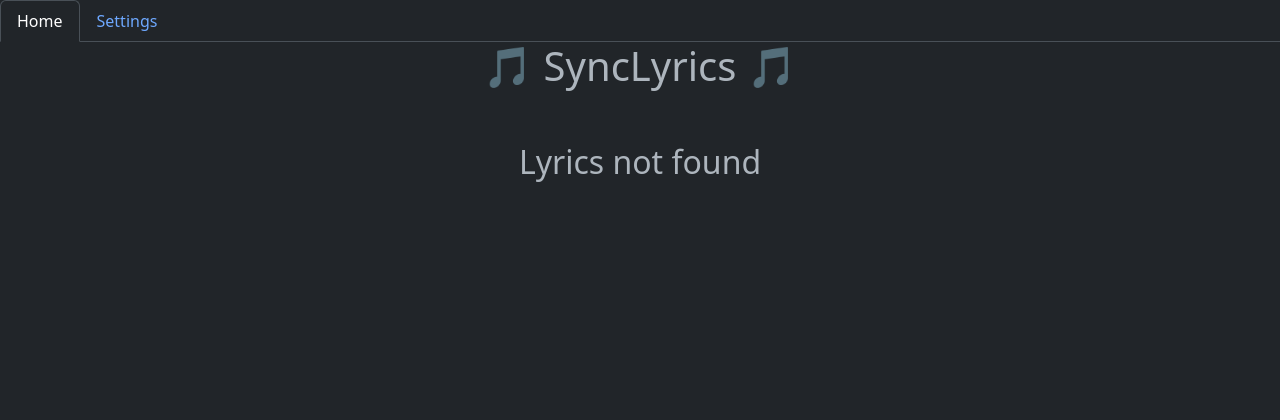
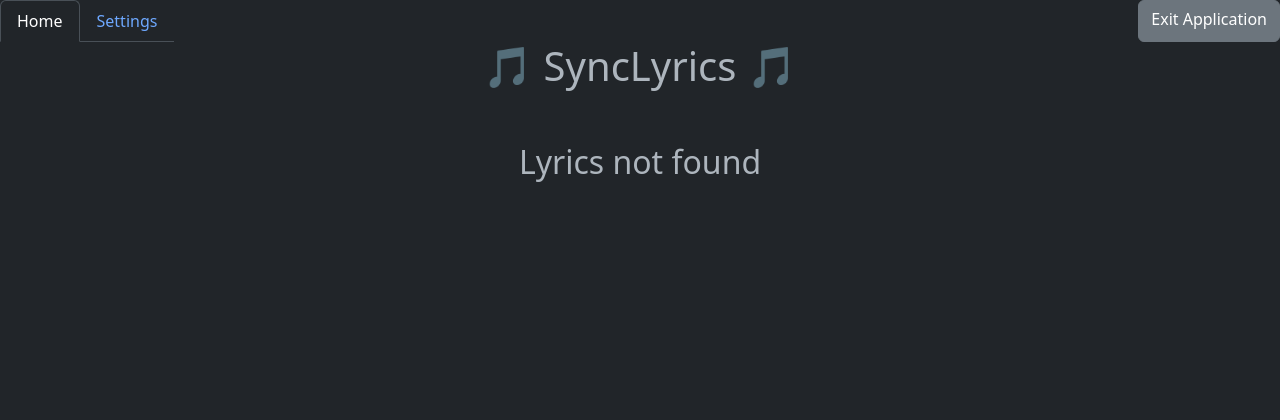
Before and after one commit to KonstantinosPetrakis/SyncLyrics, a Flask app: page / in a window 1280 px wide. Shown: the top 420 px of the page. Run offline with Flask 3, Linux system fonts and the light colour scheme.

Commit message:
Added more docs and the ability to close the application from the web app

```diff
--- a/resources/js/base.js
+++ b/resources/js/base.js
@@ -1,4 +1,5 @@
 document.addEventListener('DOMContentLoaded', () => {
+    // Initialize range sliders to show the current value
     const ranges = document.querySelectorAll('input[type="range"]');
     for (const range of ranges) {
         const percentElement = document.createElement('div');
@@ -8,6 +9,16 @@ document.addEventListener('DOMContentLoaded', () => {
         range.addEventListener('input', () => percentElement.innerHTML = `${range.value}%`);
     }
 
+    // Initialize doNotFollowLinks
+    const doNotFollowLinks = document.querySelectorAll("a[data-do-not-follow-link]");
+    for (const link of doNotFollowLinks) {
+        link.addEventListener('click', (e) => {
+            e.preventDefault();
+            fetch(link.href);
+        });
+    }
+
+    // Initialize tooltips
     const tooltipTriggerList = document.querySelectorAll('[data-bs-toggle="tooltip"]')
     const tooltipList = [...tooltipTriggerList].map(tooltipTriggerEl =>
         new bootstrap.Tooltip(tooltipTriggerEl))
--- a/resources/templates/base.html
+++ b/resources/templates/base.html
@@ -13,7 +13,7 @@
     {% block scripts %} {% endblock %}
 </head>
 <body class="d-flex flex-column vh-100">
-    <div id="header">
+    <div id="header" class="d-flex">
         <ul class="nav nav-tabs">
             <li class="nav-item">
                 <a
@@ -31,6 +31,9 @@
             </a>
             </li>
         </ul>
+        <a data-do-not-follow-link href="/exit-application" class="ms-auto btn btn-secondary">
+            Exit Application
+        </a>
     </div>
     <div id="content">
         <h1 class="text-center"> 🎵 SyncLyrics 🎵 </h1>
--- a/server.py
+++ b/server.py
@@ -1,4 +1,5 @@
-from os import path
+from os import path, getpid, kill
+from signal import SIGINT
 from typing import Any
 
 from flask import Flask, render_template, redirect, flash, request, Response
@@ -130,3 +131,16 @@ def reset_defaults() -> Response:
     reset_state()
     flash("Settings have been reset!", "success")
     return redirect("/settings")
+
+
+@app.route("/exit-application")
+def exit_application() -> dict[str, str]:
+    """
+    This function exits the application.
+
+    Returns:
+        dict[str, str]: A dictionary with a success message.
+    """
+
+    kill(getpid(), SIGINT)
+    return {"msg": "Application has been closed."}
```
Also changed, not shown: resources/js/lyrics.js (+17 -0 lines), sync_lyrics.py (+18 -11 lines), README.md.
